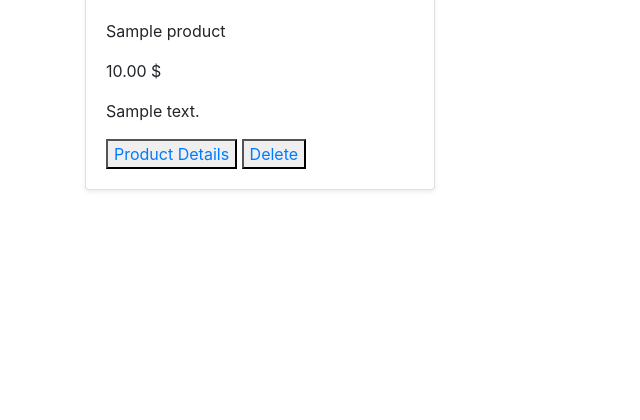
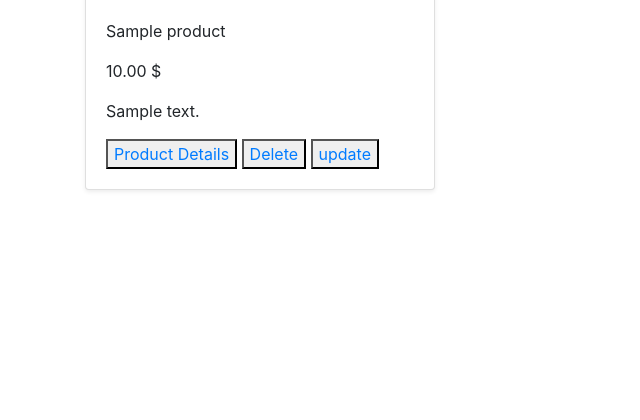
Before and after one commit to hanaa28/ShopNow-Django-, a Django app: page / in a window 1280 px wide. Shown: the part 291-711 px from the top of the page, without its empty margins (0-640 px from the left). Run offline with Django 5.2, Linux system fonts and the light colour scheme; tables that the repository leaves empty hold one stand-in row (values such as "Sample post"); some libraries are stand-ins or nearby versions.

Commit message:
update product

```diff
--- a/ecommerce/ecommerce/urls.py
+++ b/ecommerce/ecommerce/urls.py
@@ -23,4 +23,5 @@ urlpatterns = [
     path('product_detail/<int:id>/', views.product_detail, name='product_detail'),
     path('addproduct', views.product_add, name='addproduct'),
     path('product_delete/<int:id>/', views.product_delete, name='product_delete'),
+    path('product_update/<int:id>/', views.product_update, name='product_update'),
 ]
--- a/ecommerce/productlist/templates/productlist/index.html
+++ b/ecommerce/productlist/templates/productlist/index.html
@@ -42,6 +42,10 @@
                                     <a href="{% url 'product_delete' id=product.id %}">Delete</a>
 
                                 </button>
+                                <button>
+                                    <a href="{% url 'product_update' id=product.id %}">update</a>
+
+                                </button>
                             </div>
                             <div class="d-flex justify-content-between align-items-center">
                                 <div class="btn-group">
--- /dev/null
+++ b/ecommerce/productlist/templates/productlist/product_update.html
@@ -0,0 +1 @@
+{%extends 'productlist/AddProduct.html' %}
--- a/ecommerce/productlist/views.py
+++ b/ecommerce/productlist/views.py
@@ -93,3 +93,13 @@ def product_delete(request,id):
         Product.objects.filter(id=id).delete()
         r=reverse("product_list")
         return HttpResponseRedirect(r)
+def product_update(request,id):
+    if request.method == 'POST':
+        update=Product.objects.get(id=id)
+        update.name=request.POST['pname']
+        update.description=request.POST['pdescription']
+        update.price=request.POST['pprice']
+        update.save()
+        r=reverse("product_list")
+        return HttpResponseRedirect(r)
+    return render(request, 'productlist/product_update.html')
```
